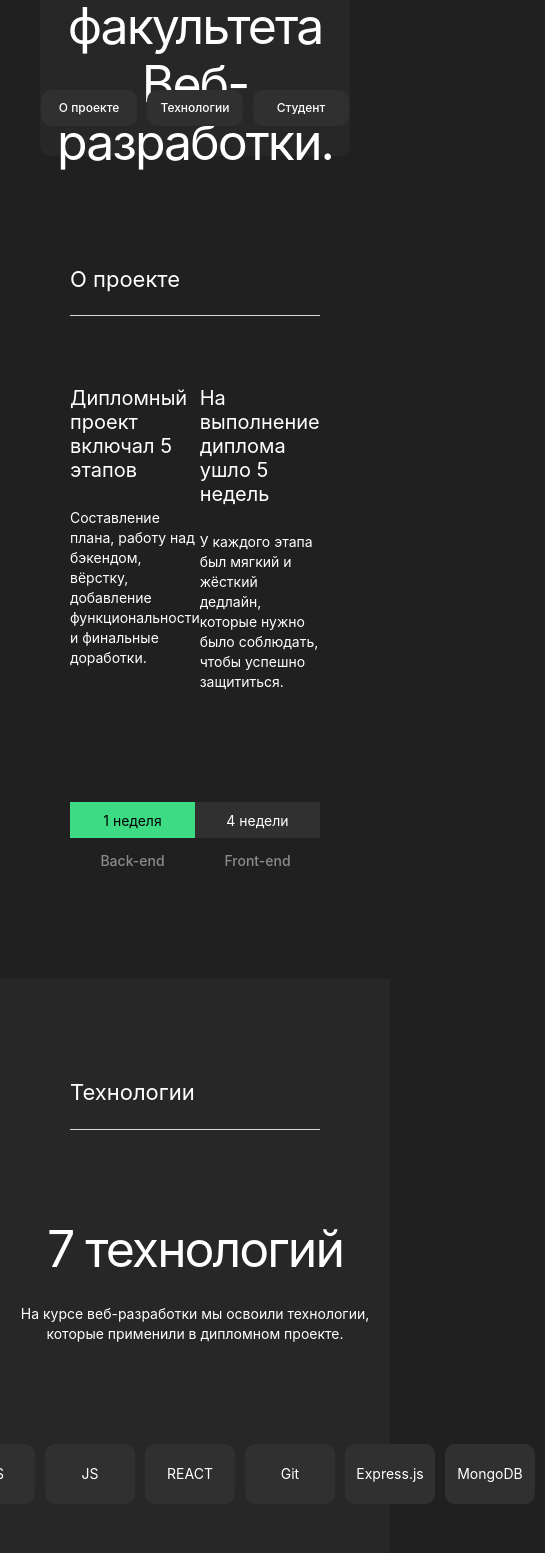
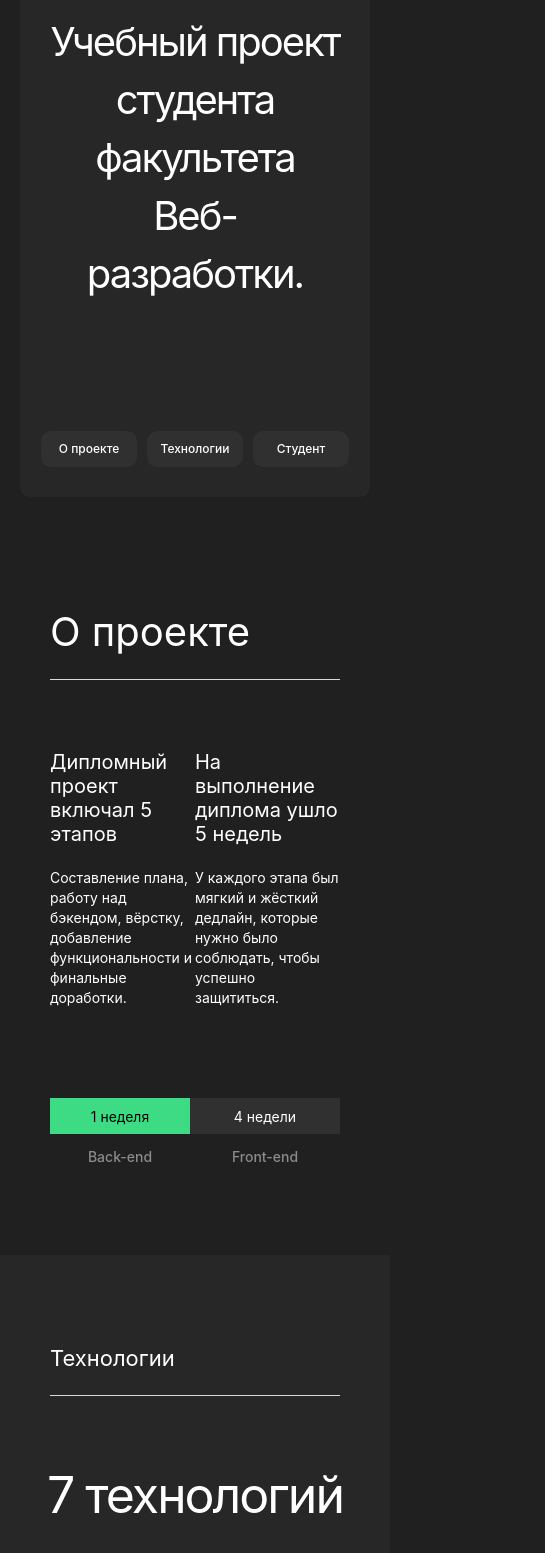
Before and after one commit to swearwolfie/movies-explorer-frontend, a React (Create React App) app in the folder frontend/: page / in a window 390 px wide. Shown: the part 432-1985 px from the top of the page, 545 px wide, since content can reach past the window. Built offline with nearby package versions, Linux system fonts and the light colour scheme.

Commit message:
feat: adapted first page

```diff
--- a/frontend/src/components/AboutMe/AboutMe.css
+++ b/frontend/src/components/AboutMe/AboutMe.css
@@ -68,4 +68,51 @@
 .aboutme__column_info {
   max-width: 600px;
   width: 100%;
+  margin-right: 70px;
 }
+
+.aboutme__link {
+  margin: 0px;
+  padding: 0px;
+  font-style: normal;
+  font-size: 14px;
+  line-height: 16px;
+  font-weight: 400;
+  color: #fff;
+  text-decoration: none;
+  cursor: pointer;
+  transition: opacity 0.3s;
+}
+
+@media screen and (max-width: 768px) {
+  .aboutme {
+    margin: 0px 50px;
+  }
+  .aboutme__title {
+    margin-top: 93px;
+  }
+
+  .aboutme__name {
+    font-size: 40px;
+    margin-bottom: 16px;
+  }
+
+  .aboutme__job {
+    font-size: 12px;
+  }
+
+  .aboutme__info {
+    font-size: 12px;
+    margin: 20px 0px 40px;
+  }
+
+  .aboutme__avatar {
+    width: 255px;
+    height: 307px;
+  }
+
+  .aboutme__column_info {
+    margin-right: 45px;
+    line-height: 18px;
+}
+}
--- a/frontend/src/components/AboutMe/AboutMe.js
+++ b/frontend/src/components/AboutMe/AboutMe.js
@@ -9,8 +9,8 @@ function AboutMe() {
         <div className='aboutme__column aboutme__column_info'>
           <h3 className='aboutme__name'>Мария</h3>
           <p className='aboutme__job'>Фронтенд-разработчик, 31 год</p>
-          <p className='aboutme__info'>"Lorem ipsum dolor sit amet, consectetur adipiscing elit, sed do eiusmod tempor incididunt ut labore et dolore magna aliqua. Ut enim ad minim veniam, quis nostrud exercitation ullamco laboris nisi ut aliquip ex ea commodo consequat. Duis aute irure dolor in reprehenderit in voluptate velit esse cillum dolore eu fugiat nulla pariatur. Excepteur sint occaecat cupidatat non proident, sunt in culpa qui officia deserunt mollit anim id est laborum."</p>
-          <a href="https://github.com/swearwolfie" class="footer__link" target="_blank" rel="noreferrer">Github</a>
+          <p className='aboutme__info'>"Lorem ipsum dolor sit amet, consectetur adipiscing elit, sed do eiusmod tempor incididunt ut labore et dolore magna aliqua. Ut enim ad minim veniam, quis nostrud exercitation ullamco laboris nisi ut aliquip ex ea commodo consequat. Duis aute irure dolor in reprehenderit in voluptate velit esse cillum dolore eu fugiat nulla pariatur."</p>
+          <a href="https://github.com/swearwolfie" className="aboutme__link" target="_blank" rel="noreferrer">Github</a>
         </div>
         <div className='aboutme__column'>
           <div className='aboutme__avatar'></div>
--- a/frontend/src/components/AboutProject/AboutProject.css
+++ b/frontend/src/components/AboutProject/AboutProject.css
@@ -106,3 +106,26 @@
   margin: 14px 0px 0px;
   padding: 0px;
 }
+
+@media screen and (max-width: 768px) {
+  .about-project__title {
+    font-size: 40px;
+    margin-top: 90px;
+  }
+
+  .about-project {
+    margin: 0px 50px;
+  }
+
+  .about-project__column-data {
+    margin-top: 22px;
+  }
+
+  .about-project__timelime {
+    margin: 90px 0px;
+  }
+
+  .about-project__chrono_one {
+    max-width: 140px;
+  }
+}
--- a/frontend/src/components/Footer/Footer.css
+++ b/frontend/src/components/Footer/Footer.css
@@ -38,19 +38,6 @@
   color: #fff;
 }
 
-/* @media screen and (max-width: 920px) {
-  .footer__copyright {
-    margin-left: 19px;
-  }
-}
-
-@media screen and (max-width: 400px) {
-  .footer__copyright {
-    font-size: 14px;
-    line-height: 17px;
-  }
-} */
-
 .footer__links-container {
   padding: 0px;
   margin-top: 20px;
@@ -77,3 +64,9 @@
 .footer__link:first-of-type {
   margin-right: 20px;
 }
+
+@media screen and (max-width: 768px) {
+  .footer {
+    margin: 0px 50px;
+  }
+}
--- a/frontend/src/components/Footer/Footer.js
+++ b/frontend/src/components/Footer/Footer.js
@@ -11,8 +11,8 @@ function Footer() {
       <div className='footer__container'>
       <p className="footer__copyright">© {year}</p>
       <div className='footer__links-container'>
-      <a href="https://practicum.yandex.ru/" class="footer__link" target="_blank" rel="noreferrer">Яндекс.Практикум</a>
-      <a href="https://github.com/swearwolfie" class="footer__link" target="_blank" rel="noreferrer">Github</a>
+      <a href="https://practicum.yandex.ru/" className="footer__link" target="_blank" rel="noreferrer">Яндекс.Практикум</a>
+      <a href="https://github.com/swearwolfie" className="footer__link" target="_blank" rel="noreferrer">Github</a>
       </div>
       </div>
     </footer>
--- a/frontend/src/components/Header/Header.css
+++ b/frontend/src/components/Header/Header.css
@@ -3,6 +3,12 @@
   flex-direction: row;
   justify-content: space-between;
   margin: 0px 70px;
+}
+
+@media screen and (max-width: 768px) {
+  .header {
+    margin: 0px 30px;
+  }
 }
 
 /* @media screen and (max-width: 950px) {
--- a/frontend/src/components/Portfolio/Portfolio.css
+++ b/frontend/src/components/Portfolio/Portfolio.css
@@ -54,3 +54,16 @@
 .portfolio__link:hover {
   transform: scale(1.4);
 }
+
+@media screen and (max-width: 768px) {
+  .portfolio {
+    margin: 0px 50px;
+  }
+  .portfolio__title {
+    margin: 90px 0px 30px;
+  }
+
+  .portfolio__description {
+    font-size: 28px;
+  }
+}
--- a/frontend/src/components/Promo/Promo.css
+++ b/frontend/src/components/Promo/Promo.css
@@ -1,6 +1,4 @@
 .promo {
-  /* min-width: 320px;
-  max-width: 1280px; */
   padding: 0px;
   margin: 20px 40px 0px;
   height: 493px;
@@ -25,3 +23,16 @@
   color: #fff;
   text-align: center;
 }
+
+@media screen and (max-width: 768px) {
+  .promo {
+    height: 834px;
+    padding: 0px 30px;
+    margin: 20px 20px;
+  }
+
+  .promo__title {
+    font-size: 40px;
+    margin-top: 350px;
+  }
+}
--- a/frontend/src/components/Promo/Promo.js
+++ b/frontend/src/components/Promo/Promo.js
@@ -5,7 +5,8 @@ import NavTab from '../NavTab/NavTab';
 function Promo() {
   return (
     <section className='promo'>
-      <h2 className='promo__title'>Учебный проект студента факультета Веб-разработки.</h2>
+      <h2 className='promo__title'>Учебный проект
+      студента факультета Веб-разработки.</h2>
       <NavTab />
     </section>
   )
--- a/frontend/src/components/Techs/Techs.css
+++ b/frontend/src/components/Techs/Techs.css
@@ -47,6 +47,15 @@
   max-width: 460px;
 }
 
+.techs__names {
+  color: #FFF;
+  text-align: center;
+  font-size: 14px;
+  font-style: normal;
+  font-weight: 400;
+  line-height: normal;
+}
+
 .techs__section {
   display: flex;
   flex-direction: row;
@@ -72,3 +81,30 @@
   justify-content: center;
   align-items: center;
 }
+
+.techs__list:last-of-type {
+  margin: 0px;
+}
+
+@media screen and (max-width: 768px) {
+  .techs__title {
+    margin: 90px 60px 23px 50px;
+  }
+  .techs__btm {
+    margin: 0px 50px 70px;
+  }
+  .techs__section {
+    margin: 0px 60px 90px;
+  }
+  .techs__names {
+    font-size: 12px;
+  }
+  .techs__list {
+    width: 84px;
+    height: 57px;
+  }
+
+  .techs__info {
+    font-size: 12px;
+  }
+}
```
